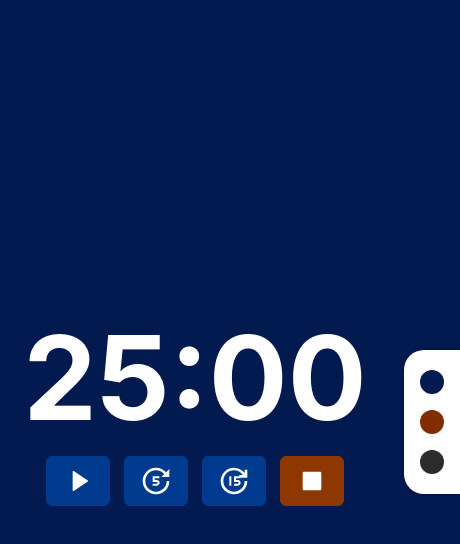
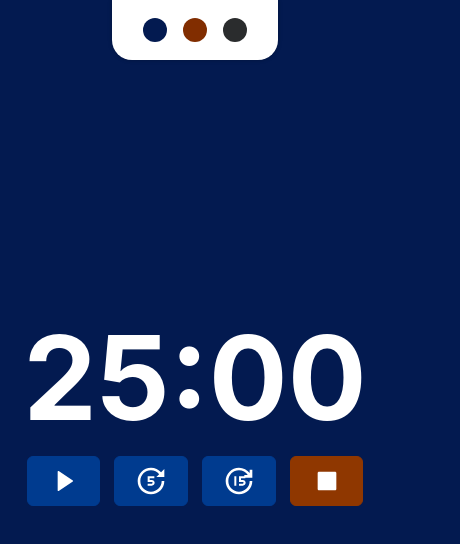
Before and after one commit to schalkburger/productivity-timer, a website built with Parcel: page index.html in a window 390 px wide. Shown: the whole page, 460 px wide, since content can reach past the window. Built offline with nearby package versions, Linux system fonts and the light colour scheme.

Commit message:
Fix Productivity Timer responsive

```diff
--- a/package.json
+++ b/package.json
@@ -1,8 +1,7 @@
 {
   "name": "productivity-timer",
   "source": [
-    "index.html",
-    "popup.html"
+    "index.html"
   ],
   "scripts": {
     "start": "parcel",
--- a/script.js
+++ b/script.js
@@ -128,10 +128,3 @@ const buttons = themeSwitcher.querySelectorAll("button");
 buttons.forEach((button) => {
   button.addEventListener("click", handleThemeSelection);
 });
-
-const openPopupButton = document.getElementById("openPopup");
-
-openPopupButton.addEventListener("click", () => {
-  // Open the popup window
-  const popupWindow = window.open("popup.html", "Popup", "location=0,menubar=no,status=0,scrollbars=0,width=380,height=240");
-});
--- a/style.css
+++ b/style.css
@@ -58,8 +58,7 @@ body {
   line-height: 1.5;
   background-color: var(--color-background);
   color: var(--color-white);
-  font-family: "ArialRounded", -apple-system, BlinkMacSystemFont, "Segoe UI", Roboto, Helvetica,
-    Arial, sans-serif, "Apple Color Emoji", "Segoe UI Emoji", "Segoe UI Symbol";
+  font-family: "ArialRounded", -apple-system, BlinkMacSystemFont, "Segoe UI", Roboto, Helvetica, Arial, sans-serif, "Apple Color Emoji", "Segoe UI Emoji", "Segoe UI Symbol";
   overflow: hidden;
 }
 
@@ -84,21 +83,27 @@ p {
 }
 
 h1 {
-  font-size: 30vw;
+  font-size: 6rem;
   line-height: 1;
   position: relative;
   top: -20px;
 }
 
+@media (min-width: 360px) {
+  h1 {
+    font-size: 30vw;
+  }
+}
+
 @media (min-width: 580px) {
   h1 {
-    font-size: 35vw;
+    font-size: 30vw;
   }
 }
 
 @media (min-width: 1280px) {
   h1 {
-    font-size: 22vw;
+    font-size: 24vw;
   }
 }
 
@@ -118,37 +123,35 @@ button[data-theme][aria-pressed="true"]:is(:hover, :focus) {
 
 header {
   display: flex;
-  justify-content: flex-start;
+  justify-content: center;
   position: absolute;
   z-index: 400;
-  height: 100%;
-  right: 0;
-  top: 0;
-  width: 60px;
+  width: 100%;
+  height: 60px;
 }
 
 .header-container {
-  position: absolute;
-  top: 50%;
-  transform: translateY(-50%);
+  position: relative;
   display: flex;
-  flex-direction: column;
   justify-content: center;
   align-items: center;
   padding: 0.75rem 0.5rem;
   transition: all 350ms ease-in-out;
   height: auto;
-  width: 40px;
+  width: 150px;
   background: rgba(255, 255, 255, 1);
   box-shadow: 0 0 4px 0 rgba(0, 0, 0, 0.25);
   border-radius: 0;
   opacity: 0;
-  border-radius: 20px 0 0 20px;
-  right: -70px;
-  /* right: 0; */
-  position: absolute;
-  top: 50%;
-  margin-top: -72px;
+  border-radius: 0 0 20px 20px;
+  top: -70px;
+  margin-top: 0;
+}
+
+.theme-switcher {
+  display: flex;
+  opacity: 1;
+  z-index: 400;
 }
 
 .header-container .button {
@@ -177,17 +180,10 @@ header {
   fill: var(--color-background);
 }
 
-.theme-switcher {
-  display: flex;
-  flex-direction: column;
-  opacity: 1;
-  z-index: 400;
-}
-
 header:hover .header-container,
 .header-container:hover {
   opacity: 1;
-  right: 0;
+  top: 0;
 }
 
 .theme-switcher button {
@@ -196,7 +192,7 @@ header:hover .header-container,
   border-radius: 50%;
   min-height: auto;
   border: none;
-  margin: 0.5rem 0;
+  margin: 0 0.5rem;
   padding: 0;
 }
 
@@ -230,26 +226,33 @@ button[data-theme="mono"]:hover {
 /* Main */
 
 .main-container {
+  position: relative;
   display: flex;
   flex-direction: column;
   justify-content: center;
   align-items: center;
+  width: 100%;
   height: 100vh;
-  margin: 0 1rem;
-  z-index: 300;
-  min-height: 250px;
+  margin: 0;
 }
 
-#timerContainer {
+.timer-container {
   display: flex;
   flex-direction: column;
   justify-content: center;
   align-items: center;
-  margin: 0 1rem;
-  padding: 0 1rem;
+  margin: 0;
+  padding: 0 0.5rem;
   width: 100%;
   height: 100vh;
   background-color: var(--color-background);
+}
+
+@media (min-width: 360px) {
+  .timer-container {
+    margin: 0 1rem;
+    padding: 0 1rem;
+  }
 }
 
 .timerDisplay {
@@ -268,15 +271,18 @@ footer:hover .buttons-container {
 
 footer {
   width: 100%;
+  position: relative;
 }
 
 .buttons-container {
   display: flex;
   flex-direction: row;
   width: 100%;
-  max-width: 80vw;
+  max-width: 90%;
   margin: 0 auto;
   opacity: 1;
+  position: relative;
+  z-index: 400;
 }
 
 .buttons-container > button {
@@ -292,10 +298,17 @@ footer {
 @media (min-width: 615px) {
   .buttons-container {
     opacity: 1;
-    max-width: 60vw;
+    max-width: 75vw;
   }
   .buttons-container > button {
     margin: 0 0.5rem;
+  }
+}
+
+@media (min-width: 1280px) {
+  .buttons-container {
+    opacity: 1;
+    max-width: 60vw;
   }
 }
 
@@ -309,6 +322,7 @@ button {
   font-family: inherit;
   display: flex;
   justify-content: center;
+  align-items: center;
   line-height: 1;
   margin: 0;
   padding: 0.5rem;
@@ -320,7 +334,13 @@ button {
   border-color: var(--color-button-border);
   transition: background 100ms ease-in-out;
   width: 100%;
-  min-height: auto;
+  min-height: 40px;
+}
+
+@media (min-width: 615px) {
+  button {
+    min-height: 60px;
+  }
 }
 
 button svg {
```
Also changed, not shown: popup.html (deleted, +0 -27 lines).
